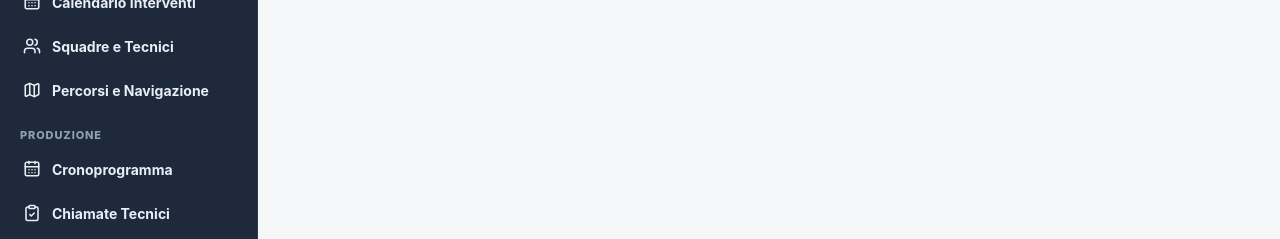
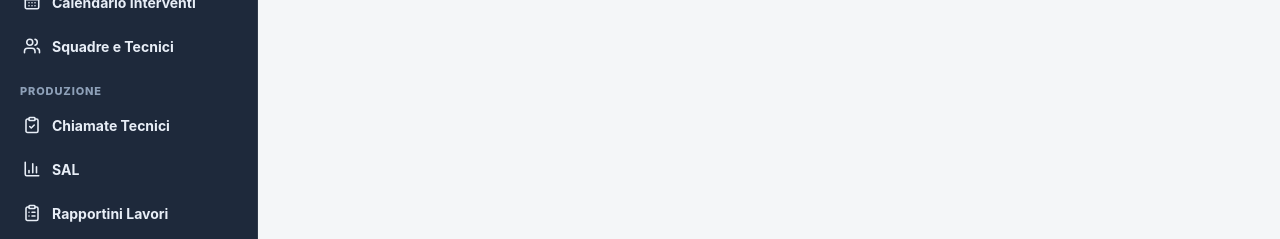
Before and after one commit to Toto251179/TEAM-GROUP-EDILAI-ENTERPRISE, a React (Vite) app: page /impostazioni/configurazione-sistema in a window 1280 px wide. Shown: the part 451-690 px from the top of the page. Built offline with nearby package versions, Linux system fonts and the light colour scheme; no server answers.

Commit message:
chore(ui): nasconde moduli non utilizzati dalla sidebar

```diff
--- a/src/components/Sidebar.jsx
+++ b/src/components/Sidebar.jsx
@@ -6,7 +6,6 @@ import {
   BriefcaseBusiness,
   Building2,
   CalendarDays,
-  Camera,
   Car,
   ClipboardCheck,
   ClipboardList,
@@ -14,7 +13,6 @@ import {
   FolderOpen,
   HardHat,
   LayoutDashboard,
-  Map,
   MapPinned,
   PackageCheck,
   Receipt,
@@ -22,7 +20,6 @@ import {
   Truck,
   Users,
   Wallet,
-  Wrench,
 } from "lucide-react";
 import { azienda } from "../config/azienda";
 
@@ -43,20 +40,15 @@ const menuSections = [
       { label: "Centro Operativo", icon: MapPinned, path: "/centro-operativo" },
       { label: "Calendario Interventi", icon: CalendarDays, path: "/centro-operativo/calendario-interventi" },
       { label: "Squadre e Tecnici", icon: Users, path: "/centro-operativo/squadre-tecnici" },
-      { label: "Percorsi e Navigazione", icon: Map, path: "/centro-operativo/percorsi-navigazione" },
     ],
   },
   {
     title: "Produzione",
     items: [
-      { label: "Cronoprogramma", icon: CalendarDays, path: "/cronoprogramma" },
       { label: "Chiamate Tecnici", icon: ClipboardCheck, path: "/chiamate-tecnici" },
       { label: "SAL", icon: BarChart3, path: "/sal" },
       { label: "Rapportini Lavori", icon: ClipboardList, path: "/rapportini" },
       { label: "Controllo Cantieri", icon: ClipboardCheck, path: "/controllo-cantieri" },
-      { label: "Foto Cantieri", icon: Camera, path: "/foto-cantiere" },
-      { label: "Giornale Cantiere", icon: ClipboardList, path: "/giornale-cantiere" },
-      { label: "Verbali Cantiere", icon: FileText, path: "/verbali-cantiere" },
     ],
   },
   {
@@ -68,9 +60,7 @@ const menuSections = [
       { label: "Subappaltatori", icon: BriefcaseBusiness, path: "/subappaltatori" },
       { label: "Operai", icon: HardHat, path: "/operai" },
       { label: "Squadre", icon: Users, path: "/squadre" },
-      { label: "Presenze Operai", icon: CalendarDays, path: "/presenze" },
       { label: "Mezzi Aziendali", icon: Car, path: "/mezzi" },
-      { label: "Attrezzature e DPI", icon: Wrench, path: "/attrezzature" },
     ],
   },
   {
```
